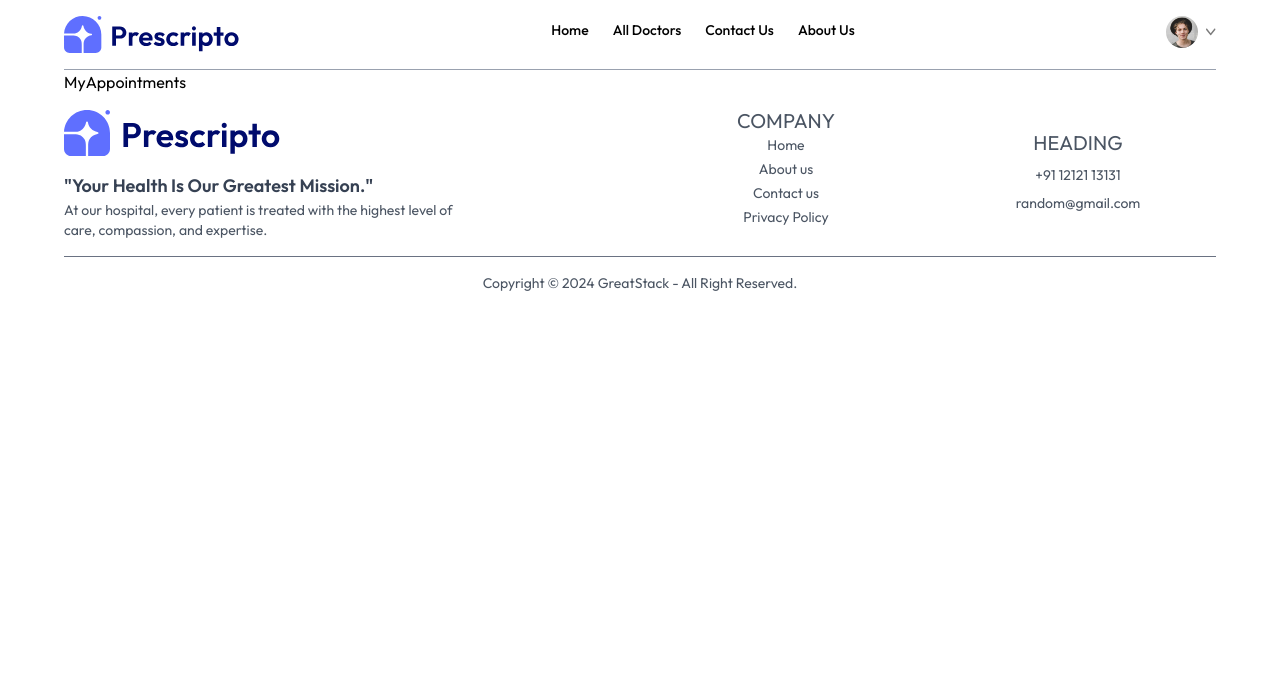
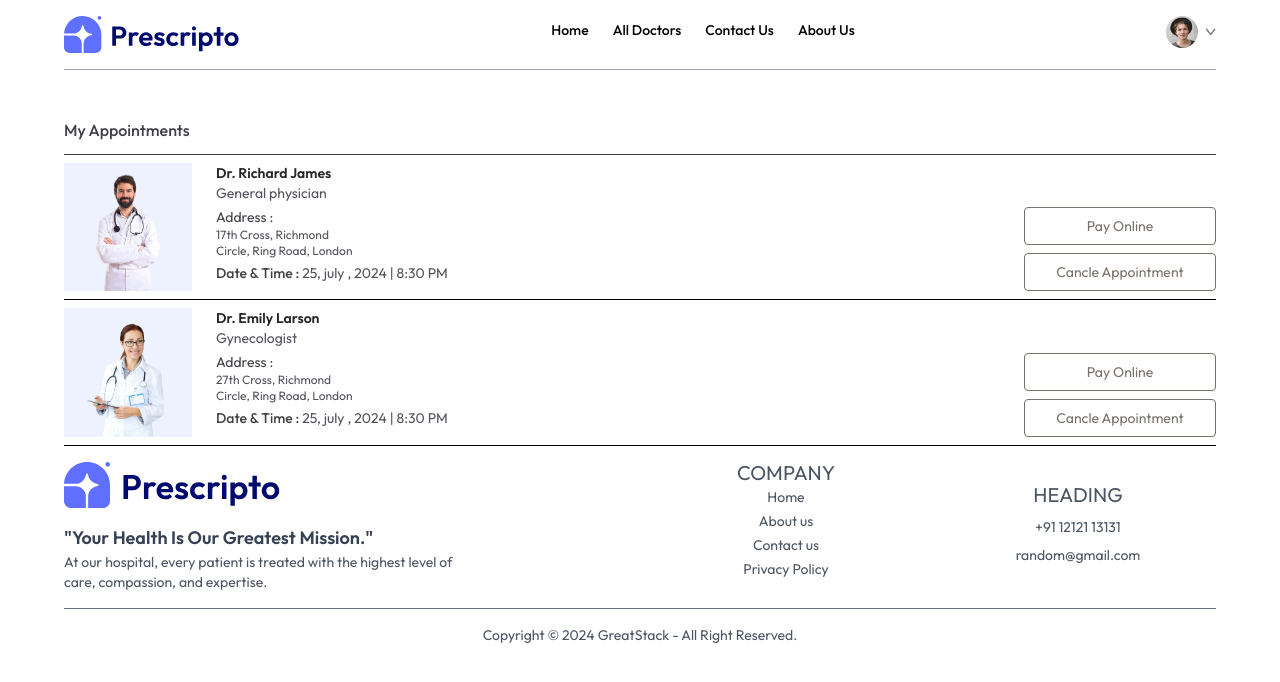
Before and after one commit to keyurpathar/GREEN_LIFE_FRONT_END, a React (Vite) app: page /myappointments in a window 1280 px wide. Shown: the top 682 px of the page. Built offline with nearby package versions, Linux system fonts and the light colour scheme.

Commit message:
my appointments done

```diff
--- a/src/pages/MyAppointments.jsx
+++ b/src/pages/MyAppointments.jsx
@@ -1,9 +1,44 @@
-import React from 'react'
+import React, { useContext } from 'react'
+import {AppContext} from '../context/AppContext'
 
 const MyAppointments = () => {
+
+  const {doctors}=useContext(AppContext)
+
   return (
+
     <div>
-      MyAppointments
+
+        <p className='pb-3 mt-12 font-medium text-zinc-700 border-b'>My Appointments</p>
+
+        <div>
+          {
+            doctors.slice(0,2).map((item , indx)=> (
+              <div className='grid grid-cols-[1fr_2fr] gap-4 sm:flex sm:gap-6 py-2 border-b' key={indx}>
+
+                  <div>
+                    <img className='w-32 bg-indigo-50' src={item.image} alt="" />
+                  </div>
+                  <div className='flex-1 text-sm text-zinc-600'>
+                    <p className='text-neutral-800 font-semibold'>{item.name}</p>
+                    <p>{item.speciality}</p>
+                    <p className='text-zinc-700 fonr-medium mt-1'>Address : </p>
+                    <p className='text-xs'>{item.address.line1}</p>
+                    <p className='text-xs'>{item.address.line2}</p>
+                    <p className='text-sm mt-1'> <span className='text-neutral-700 font-medium'>Date & Time :</span> 25, july , 2024 | 8:30 PM  </p>
+                  </div>
+                    <div>
+
+                    </div>
+                    <div className='flex flex-col gap-2 justify-end'>
+                      <button className='text-sm text-stone-500 text-center sm:min-w-48 py-2 border rounded hover:bg-blue-500 transition-all duration-250 hover:text-white'>Pay Online</button>
+                      <button className='text-sm text-stone-500 text-center sm:min-w-48 py-2 border rounded hover:bg-red-500 hover:text-white transition-all duration-250 '>Cancle Appointment</button>
+                    </div>
+              </div>
+            ))
+          }
+        </div>
+
     </div>
   )
 }
```
